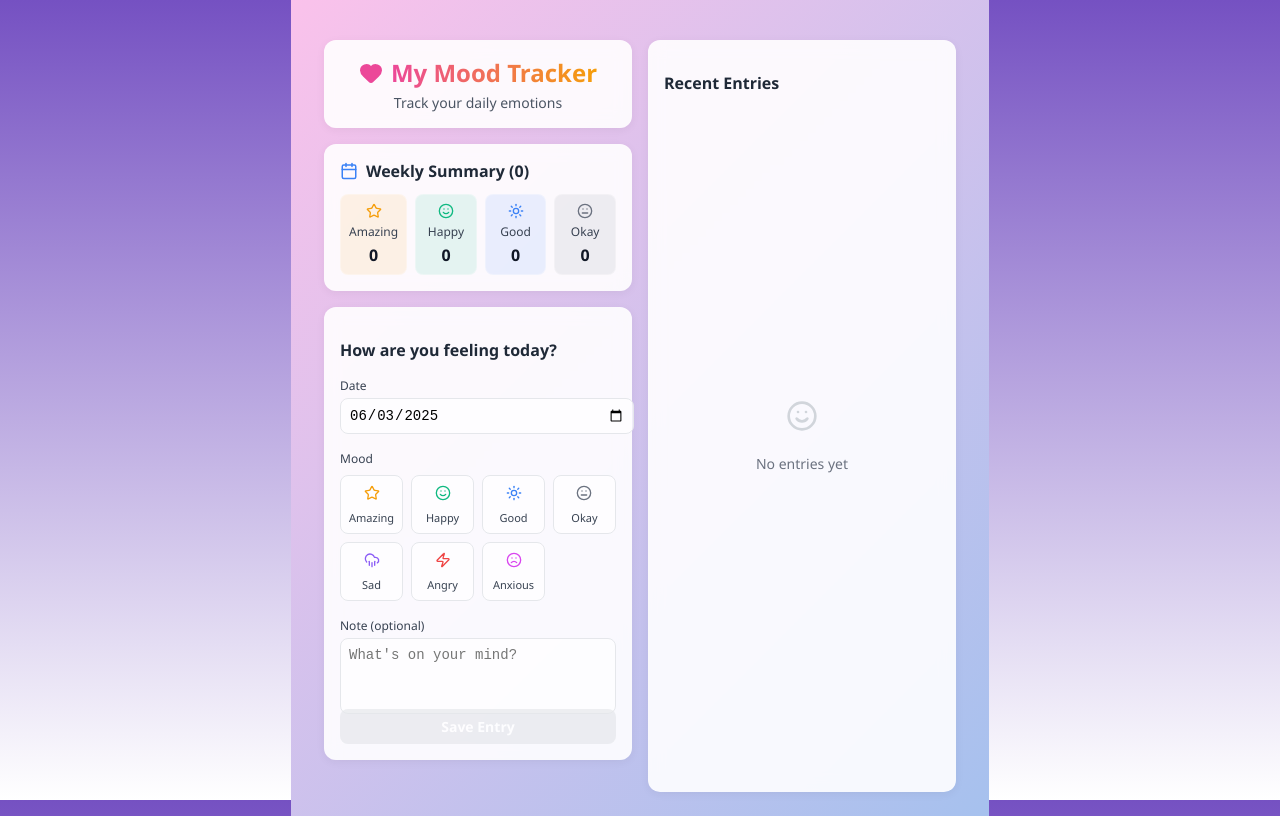
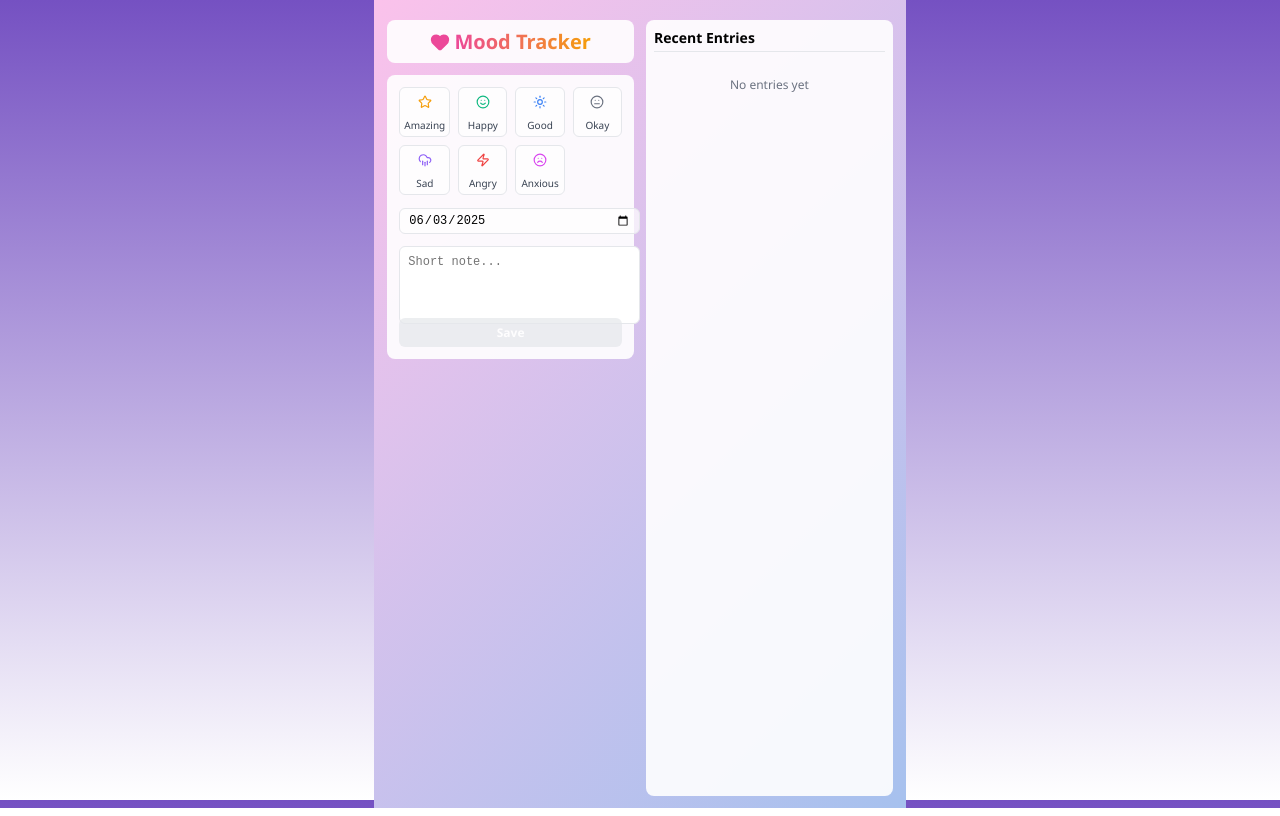
Before and after one commit to rossiptr/tubesLTKA, a Next.js app: page / in a window 1280 px wide. Built offline with nearby package versions, Linux system fonts and the light colour scheme.

Commit message:
Update page.tsx

```diff
--- a/app/page.tsx
+++ b/app/page.tsx
@@ -23,13 +23,13 @@ type MoodOption = {
 };
 
 const moodOptions: MoodOption[] = [
-  { value: 'amazing', label: 'Amazing', icon: <Star size={16} />, color: '#f59e0b', bg: 'rgba(245, 158, 11, 0.1)' },
-  { value: 'happy', label: 'Happy', icon: <Smile size={16} />, color: '#10b981', bg: 'rgba(16, 185, 129, 0.1)' },
-  { value: 'good', label: 'Good', icon: <Sun size={16} />, color: '#3b82f6', bg: 'rgba(59, 130, 246, 0.1)' },
-  { value: 'okay', label: 'Okay', icon: <Meh size={16} />, color: '#6b7280', bg: 'rgba(107, 114, 128, 0.1)' },
-  { value: 'sad', label: 'Sad', icon: <CloudRain size={16} />, color: '#8b5cf6', bg: 'rgba(139, 92, 246, 0.1)' },
-  { value: 'angry', label: 'Angry', icon: <Zap size={16} />, color: '#ef4444', bg: 'rgba(239, 68, 68, 0.1)' },
-  { value: 'anxious', label: 'Anxious', icon: <Frown size={16} />, color: '#d946ef', bg: 'rgba(217, 70, 239, 0.1)' }
+  { value: 'amazing', label: 'Amazing', icon: <Star size={14} />, color: '#f59e0b', bg: 'rgba(245, 158, 11, 0.1)' },
+  { value: 'happy', label: 'Happy', icon: <Smile size={14} />, color: '#10b981', bg: 'rgba(16, 185, 129, 0.1)' },
+  { value: 'good', label: 'Good', icon: <Sun size={14} />, color: '#3b82f6', bg: 'rgba(59, 130, 246, 0.1)' },
+  { value: 'okay', label: 'Okay', icon: <Meh size={14} />, color: '#6b7280', bg: 'rgba(107, 114, 128, 0.1)' },
+  { value: 'sad', label: 'Sad', icon: <CloudRain size={14} />, color: '#8b5cf6', bg: 'rgba(139, 92, 246, 0.1)' },
+  { value: 'angry', label: 'Angry', icon: <Zap size={14} />, color: '#ef4444', bg: 'rgba(239, 68, 68, 0.1)' },
+  { value: 'anxious', label: 'Anxious', icon: <Frown size={14} />, color: '#d946ef', bg: 'rgba(217, 70, 239, 0.1)' }
 ];
 
 export default function MoodTracker() {
@@ -67,206 +67,70 @@ export default function MoodTracker() {
     localStorage.setItem('moods', JSON.stringify(updatedMoods));
   };
 
-  const getMoodStats = () => {
-    const last7Days = moods.filter(mood => {
-      const moodDate = new Date(mood.date);
-      const weekAgo = new Date();
-      weekAgo.setDate(weekAgo.getDate() - 7);
-      return moodDate >= weekAgo;
-    });
-
-    const moodCounts: Record<string, number> = {};
-    last7Days.forEach(mood => {
-      moodCounts[mood.mood] = (moodCounts[mood.mood] || 0) + 1;
-    });
-
-    return { total: last7Days.length, counts: moodCounts };
-  };
-
-  const stats = getMoodStats();
-  const selectedMoodData = moodOptions.find(opt => opt.value === selectedMood) || moodOptions[3];
-
   return (
     <div style={{
-      minHeight: '100vh',
+      height: '100vh',
       background: 'linear-gradient(135deg, #fbc2eb 0%, #a6c1ee 100%)',
-      padding: '1rem',
+      padding: '0.5rem',
       fontFamily: "'Segoe UI', Tahoma, Geneva, Verdana, sans-serif",
       display: 'flex',
       justifyContent: 'center',
       alignItems: 'center'
     }}>
       <div style={{
-        width: '95%',
-        maxWidth: '1000px',
+        width: '98%',
+        maxWidth: '900px',
         display: 'grid',
         gridTemplateColumns: '1fr 1fr',
-        gap: '1rem',
-        height: '90vh'
+        gap: '0.75rem',
+        height: '95%'
       }}>
-        {/* Left Column - Header and Form */}
+        {/* Left Column */}
         <div style={{
           display: 'flex',
           flexDirection: 'column',
-          gap: '1rem',
+          gap: '0.75rem',
           height: '100%'
         }}>
           {/* Header */}
           <div style={{
             background: 'rgba(255, 255, 255, 0.9)',
-            borderRadius: '12px',
-            padding: '1rem',
-            boxShadow: '0 2px 10px rgba(0,0,0,0.05)',
-            backdropFilter: 'blur(8px)',
+            borderRadius: '8px',
+            padding: '0.5rem',
             textAlign: 'center'
           }}>
-            <div style={{ display: 'flex', alignItems: 'center', justifyContent: 'center', gap: '0.5rem' }}>
-              <Heart color="#ec4899" size={24} fill="#ec4899" />
+            <div style={{ display: 'flex', alignItems: 'center', justifyContent: 'center', gap: '0.25rem' }}>
+              <Heart color="#ec4899" size={20} fill="#ec4899" />
               <h1 style={{
-                fontSize: '1.5rem',
+                fontSize: '1.25rem',
                 fontWeight: '700',
                 margin: 0,
                 background: 'linear-gradient(90deg, #ec4899, #f59e0b)',
                 WebkitBackgroundClip: 'text',
                 WebkitTextFillColor: 'transparent'
-              }}>My Mood Tracker</h1>
+              }}>Mood Tracker</h1>
             </div>
-            <p style={{
-              fontSize: '0.875rem',
-              color: '#4b5563',
-              margin: '0.25rem 0 0'
-            }}>Track your daily emotions</p>
           </div>
 
-          {/* Stats Card */}
+          {/* Mood Selection */}
           <div style={{
             background: 'rgba(255, 255, 255, 0.9)',
-            borderRadius: '12px',
-            padding: '1rem',
-            boxShadow: '0 2px 10px rgba(0,0,0,0.05)',
-            backdropFilter: 'blur(8px)',
-            flex: '0 0 auto'
+            borderRadius: '8px',
+            padding: '0.75rem'
           }}>
-            <div style={{
-              display: 'flex',
-              alignItems: 'center',
-              gap: '0.5rem',
-              marginBottom: '0.75rem'
-            }}>
-              <Calendar color="#3b82f6" size={18} />
-              <h3 style={{
-                fontSize: '1rem',
-                fontWeight: '600',
-                color: '#1f2937',
-                margin: 0
-              }}>Weekly Summary ({stats.total})</h3>
-            </div>
-
             <div style={{
               display: 'grid',
               gridTemplateColumns: 'repeat(4, 1fr)',
-              gap: '0.5rem'
-            }}>
-              {moodOptions.slice(0,4).map(mood => {
-                const count = stats.counts[mood.value] || 0;
-                return (
-                  <div key={mood.value} style={{
-                    background: mood.bg,
-                    borderRadius: '8px',
-                    padding: '0.5rem',
-                    textAlign: 'center',
-                    border: `1px solid rgba(255,255,255,0.3)`
-                  }}>
-                    <div style={{
-                      display: 'flex',
-                      justifyContent: 'center',
-                      marginBottom: '0.25rem',
-                      color: mood.color
-                    }}>
-                      {mood.icon}
-                    </div>
-                    <div style={{
-                      fontSize: '0.75rem',
-                      fontWeight: '500',
-                      color: '#374151',
-                      marginBottom: '0.25rem'
-                    }}>{mood.label}</div>
-                    <div style={{
-                      fontSize: '1rem',
-                      fontWeight: '700',
-                      color: '#111827'
-                    }}>{count}</div>
-                  </div>
-                );
-              })}
-            </div>
-          </div>
-
-          {/* Add Mood Form */}
-          <div style={{
-            background: 'rgba(255, 255, 255, 0.9)',
-            borderRadius: '12px',
-            padding: '1rem',
-            boxShadow: '0 2px 10px rgba(0,0,0,0.05)',
-            backdropFilter: 'blur(8px)',
-            flex: 1,
-            display: 'flex',
-            flexDirection: 'column'
-          }}>
-            <h3 style={{
-              fontSize: '1rem',
-              fontWeight: '600',
-              color: '#1f2937',
-              marginBottom: '1rem'
-            }}>How are you feeling today?</h3>
-
-            <div style={{ display: 'flex', flexDirection: 'column', gap: '1rem', flex: 1 }}>
-              {/* Date Input */}
-              <div>
-                <label style={{
-                  display: 'block',
-                  fontSize: '0.75rem',
-                  fontWeight: '500',
-                  color: '#374151',
-                  marginBottom: '0.25rem'
-                }}>Date</label>
-                <input
-                  type="date"
-                  value={currentDate}
-                  onChange={(e) => setCurrentDate(e.target.value)}
-                  style={{
-                    width: '100%',
-                    padding: '0.5rem',
-                    border: '1px solid #e5e7eb',
-                    borderRadius: '8px',
-                    fontSize: '0.875rem',
-                    background: 'rgba(255,255,255,0.7)',
-                    outline: 'none'
-                  }}
-                />
-              </div>
-
-              {/* Mood Selection */}
-              <div>
-                <label style={{
-                  display: 'block',
-                  fontSize: '0.75rem',
-                  fontWeight: '500',
-                  color: '#374151',
-                  marginBottom: '0.5rem'
-                }}>Mood</label>
-                <div style={{
-                  display: 'grid',
-                  gridTemplateColumns: 'repeat(4, 1fr)',
-                  gap: '0.5rem'
+              gap: '0.5rem',
+              marginBottom: '0.75rem'
             }}>
               {moodOptions.map(mood => (
                 <button
                   key={mood.value}
                   onClick={() => setSelectedMood(mood.value)}
                   style={{
-                        padding: '0.5rem',
-                        borderRadius: '8px',
+                    padding: '0.25rem',
+                    borderRadius: '6px',
                     border: `1px solid ${selectedMood === mood.value ? mood.color : '#e5e7eb'}`,
                     background: selectedMood === mood.value ? mood.bg : 'rgba(255,255,255,0.7)',
                     cursor: 'pointer',
@@ -280,42 +144,48 @@ export default function MoodTracker() {
                     {mood.icon}
                   </div>
                   <div style={{
-                        fontSize: '0.6875rem',
+                    fontSize: '0.625rem',
                     fontWeight: '500',
                     color: '#374151'
                   }}>{mood.label}</div>
                 </button>
               ))}
             </div>
+
+            {/* Date Input */}
+            <div style={{ marginBottom: '0.75rem' }}>
+              <input
+                type="date"
+                value={currentDate}
+                onChange={(e) => setCurrentDate(e.target.value)}
+                style={{
+                  width: '100%',
+                  padding: '0.25rem 0.5rem',
+                  border: '1px solid #e5e7eb',
+                  borderRadius: '6px',
+                  fontSize: '0.75rem',
+                  background: 'rgba(255,255,255,0.7)',
+                  outline: 'none'
+                }}
+              />
             </div>
 
             {/* Note Input */}
-              <div style={{ flex: 1 }}>
-                <label style={{
-                  display: 'block',
-                  fontSize: '0.75rem',
-                  fontWeight: '500',
-                  color: '#374151',
-                  marginBottom: '0.25rem'
-                }}>
-                  Note (optional)
-                </label>
+            <div style={{ marginBottom: '0.75rem', height: '60px' }}>
               <textarea
                 value={note}
                 onChange={(e) => setNote(e.target.value)}
-                  placeholder="What's on your mind?"
+                placeholder="Short note..."
                 style={{
                   width: '100%',
                   height: '100%',
                   padding: '0.5rem',
                   border: '1px solid #e5e7eb',
-                    borderRadius: '8px',
-                    fontSize: '0.875rem',
-                    background: 'rgba(255,255,255,0.7)',
-                    outline: 'none',
-                    resize: 'none',
-                    boxSizing: 'border-box'
+                  borderRadius: '6px',
+                  fontSize: '0.75rem',
+                  resize: 'none'
                 }}
+                rows={2}
               />
             </div>
 
@@ -325,42 +195,37 @@ export default function MoodTracker() {
               disabled={!selectedMood}
               style={{
                 width: '100%',
-                  background: selectedMood
-                    ? `linear-gradient(135deg, ${selectedMoodData.color} 0%, #ec4899 100%)`
-                    : '#e5e7eb',
+                background: !selectedMood ? '#e5e7eb' :
+                  `linear-gradient(90deg, ${moodOptions.find(m => m.value === selectedMood)?.color || '#ec4899'}, #ec4899)`,
                 color: 'white',
-                  padding: '0.5rem',
-                  borderRadius: '8px',
+                padding: '0.375rem',
+                borderRadius: '6px',
                 fontWeight: '600',
-                  fontSize: '0.875rem',
+                fontSize: '0.75rem',
                 border: 'none',
                 cursor: selectedMood ? 'pointer' : 'not-allowed',
-                  opacity: selectedMood ? 1 : 0.7,
-                  marginTop: 'auto'
+                opacity: selectedMood ? 1 : 0.7
               }}
             >
-                Save Entry
+              Save
             </button>
           </div>
         </div>
-        </div>
 
-        {/* Right Column - Mood History */}
+        {/* Right Column - History */}
         <div style={{
           background: 'rgba(255, 255, 255, 0.9)',
-          borderRadius: '12px',
-          padding: '1rem',
-          boxShadow: '0 2px 10px rgba(0,0,0,0.05)',
-          backdropFilter: 'blur(8px)',
-          display: 'flex',
-          flexDirection: 'column',
-          height: '100%'
+          borderRadius: '8px',
+          padding: '0.5rem',
+          height: '100%',
+          overflowY: 'auto'
         }}>
           <h3 style={{
-            fontSize: '1rem',
+            fontSize: '0.875rem',
             fontWeight: '600',
-            color: '#1f2937',
-            marginBottom: '1rem'
+            margin: '0 0 0.5rem 0',
+            paddingBottom: '0.25rem',
+            borderBottom: '1px solid #e5e7eb'
           }}>Recent Entries</h3>
 
           {moods.length === 0 ? (
@@ -368,75 +233,55 @@ export default function MoodTracker() {
               textAlign: 'center',
               padding: '1rem 0',
               color: '#6b7280',
-              flex: 1,
-              display: 'flex',
-              flexDirection: 'column',
-              justifyContent: 'center',
-              alignItems: 'center'
+              fontSize: '0.75rem'
             }}>
-              <Smile size={32} color="#d1d5db" style={{ margin: '0 auto 0.5rem' }} />
-              <p style={{ fontSize: '0.875rem' }}>No entries yet</p>
+              No entries yet
             </div>
           ) : (
-            <div style={{
-              display: 'flex',
-              flexDirection: 'column',
-              gap: '0.5rem',
-              overflowY: 'auto',
-              flex: 1,
-              paddingRight: '0.25rem'
-            }}>
-              {moods.slice(0, 8).map(mood => {
+            <div style={{ display: 'flex', flexDirection: 'column', gap: '0.5rem' }}>
+              {moods.slice(0, 6).map(mood => {
                 const moodData = moodOptions.find(m => m.value === mood.mood) || moodOptions[3];
                 return (
                   <div key={mood.id} style={{
                     display: 'flex',
-                    alignItems: 'flex-start',
-                    gap: '0.75rem',
-                    padding: '0.75rem',
+                    alignItems: 'center',
+                    gap: '0.5rem',
+                    padding: '0.5rem',
                     background: 'rgba(255,255,255,0.7)',
-                    borderRadius: '8px',
-                    border: '1px solid rgba(0,0,0,0.05)'
+                    borderRadius: '6px',
+                    fontSize: '0.75rem'
                   }}>
                     <div style={{
                       background: moodData.bg,
                       padding: '0.25rem',
-                      borderRadius: '6px',
+                      borderRadius: '4px',
                       color: moodData.color,
-                      flexShrink: 0,
                       display: 'flex'
                     }}>
                       {moodData.icon}
                     </div>
                     <div style={{ flex: 1, minWidth: 0 }}>
-                      <div style={{
-                        display: 'flex',
-                        alignItems: 'center',
-                        gap: '0.5rem',
-                        marginBottom: '0.125rem',
-                        flexWrap: 'wrap'
-                      }}>
-                        <span style={{
-                          fontWeight: '600',
-                          color: '#1f2937',
-                          textTransform: 'capitalize',
-                          fontSize: '0.8125rem'
-                        }}>{mood.mood}</span>
-                        <ChevronRight size={12} color="#9ca3af" />
-                        <span style={{
-                          fontSize: '0.75rem',
-                          color: '#6b7280'
-                        }}>{mood.date}</span>
+                      <div style={{ fontWeight: '600', color: '#1f2937' }}>
+                        {mood.mood}
                       </div>
                       {mood.note && (
-                        <p style={{
-                          fontSize: '0.75rem',
+                        <div style={{
                           color: '#4b5563',
-                          margin: 0,
-                          lineHeight: '1.4',
-                          wordBreak: 'break-word'
-                        }}>{mood.note}</p>
+                          whiteSpace: 'nowrap',
+                          overflow: 'hidden',
+                          textOverflow: 'ellipsis',
+                          fontSize: '0.6875rem'
+                        }}>
+                          {mood.note}
+                        </div>
                       )}
+                    </div>
+                    <div style={{
+                      fontSize: '0.625rem',
+                      color: '#9ca3af',
+                      whiteSpace: 'nowrap'
+                    }}>
+                      {mood.date}
                     </div>
                     <button
                       onClick={() => deleteMood(mood.id)}
@@ -445,15 +290,11 @@ export default function MoodTracker() {
                         background: 'none',
                         border: 'none',
                         cursor: 'pointer',
-                        padding: '0.25rem',
-                        borderRadius: '4px',
-                        display: 'flex',
-                        alignItems: 'center',
-                        flexShrink: 0
+                        padding: '0.125rem',
+                        display: 'flex'
                       }}
-                      aria-label="Delete entry"
                     >
-                      <Trash2 size={14} />
+                      <Trash2 size={12} />
                     </button>
                   </div>
                 );
```
Lines whose indentation alone changed are shown as unchanged.
